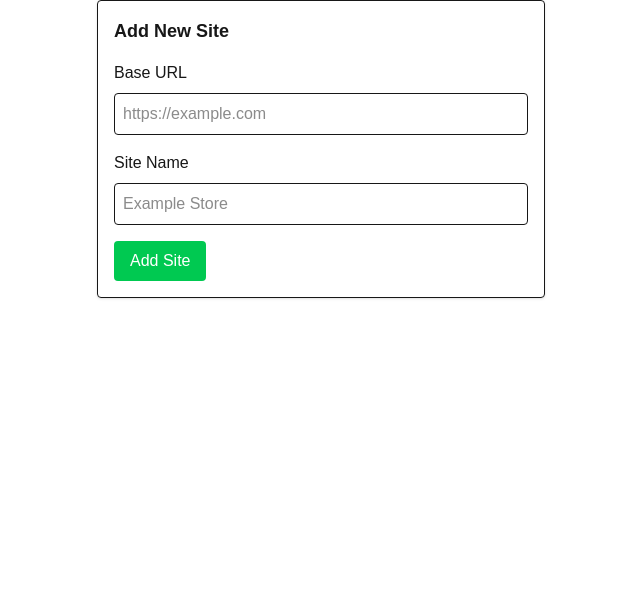
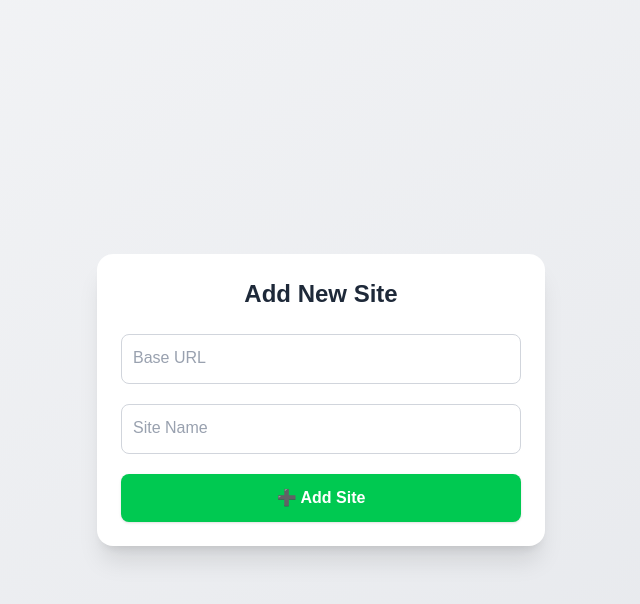
Before and after one commit to krativeweb/pricewise-frontend, a Next.js app: page /add-site in a window 1280 px wide. Shown: the top 604 px of the page, without its empty margins (319-959 px from the left). Built offline with nearby package versions, Linux system fonts and the light colour scheme.

Commit message:
Update page.jsx

```diff
--- a/src/app/add-site/page.jsx
+++ b/src/app/add-site/page.jsx
@@ -34,32 +34,45 @@ const backendBase = 'https://pricewise-scraper-v2.vercel.app';
   };
 
   return (
-    <div className="max-w-md mx-auto p-4 border rounded shadow">
-      <h2 className="text-lg font-bold mb-4">Add New Site</h2>
-      <form onSubmit={handleSubmit}>
-        <label className="block mb-2 font-medium">Base URL</label>
+    <div className="min-h-screen flex items-center justify-center bg-gradient-to-br from-gray-100 to-gray-200 p-4">
+      <div className="bg-white shadow-xl rounded-2xl p-6 w-full max-w-md">
+        <h2 className="text-2xl font-bold mb-6 text-center text-gray-800">Add New Site</h2>
+
+        <form onSubmit={handleSubmit} className="space-y-5">
+          {/* Base URL */}
+          <div className="relative">
             <input
               type="url"
               value={baseUrl}
               onChange={(e) => setBaseUrl(e.target.value)}
-          placeholder="https://example.com"
-          className="border p-2 rounded w-full mb-4"
+              placeholder=" "
+              className="peer border border-gray-300 rounded-lg w-full p-3 focus:outline-none focus:ring-2 focus:ring-green-400"
               required
             />
+            <label className="absolute left-3 top-3 text-gray-500 text-sm transition-all peer-placeholder-shown:top-3 peer-placeholder-shown:text-gray-400 peer-placeholder-shown:text-base peer-focus:top-1 peer-focus:text-xs peer-focus:text-green-600">
+              Base URL
+            </label>
+          </div>
 
-        <label className="block mb-2 font-medium">Site Name</label>
+          {/* Site Name */}
+          <div className="relative">
             <input
               type="text"
               value={name}
               onChange={(e) => setName(e.target.value)}
-          placeholder="Example Store"
-          className="border p-2 rounded w-full mb-4"
+              placeholder=" "
+              className="peer border border-gray-300 rounded-lg w-full p-3 focus:outline-none focus:ring-2 focus:ring-green-400"
               required
             />
+            <label className="absolute left-3 top-3 text-gray-500 text-sm transition-all peer-placeholder-shown:top-3 peer-placeholder-shown:text-gray-400 peer-placeholder-shown:text-base peer-focus:top-1 peer-focus:text-xs peer-focus:text-green-600">
+              Site Name
+            </label>
+          </div>
 
+          {/* Submit Button */}
           <button
             type="submit"
-          className="bg-green-500 text-white px-4 py-2 rounded hover:bg-green-600 flex items-center justify-center"
+            className="w-full bg-green-500 text-white py-3 rounded-lg font-semibold shadow hover:bg-green-600 transition-colors flex justify-center items-center"
             disabled={loading}
           >
             {loading ? (
@@ -84,21 +97,23 @@ const backendBase = 'https://pricewise-scraper-v2.vercel.app';
                 ></path>
               </svg>
             ) : (
-            'Add Site'
+              '➕ Add Site'
             )}
           </button>
         </form>
 
+        {/* Alerts */}
         {success && (
-        <div className="mt-4 p-2 bg-green-100 border border-green-400 text-green-700 rounded">
+          <div className="mt-4 p-3 rounded-lg bg-green-50 border border-green-300 text-green-700 text-center animate-fade-in">
             {success}
           </div>
         )}
         {error && (
-        <div className="mt-4 p-2 bg-red-100 border border-red-400 text-red-700 rounded">
+          <div className="mt-4 p-3 rounded-lg bg-red-50 border border-red-300 text-red-700 text-center animate-fade-in">
             {error}
           </div>
         )}
       </div>
+    </div>
   );
 }
```
Lines whose indentation alone changed are shown as unchanged.
